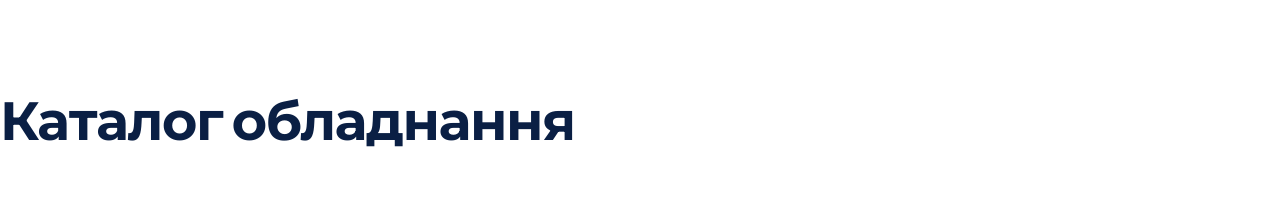
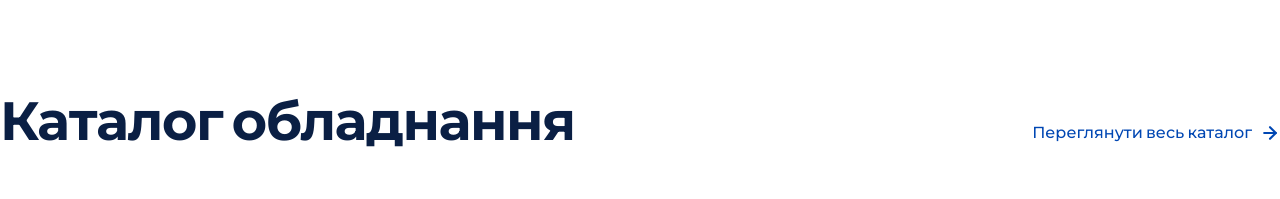
Before and after one commit to MarcelAIG/DAMINER, a React (Vite) app: page / in a window 1280 px wide. Shown: the part 891-1090 px from the top of the page. Built offline with nearby package versions, Linux system fonts and the light colour scheme; no server answers; the database is empty.

Commit message:
last update

```diff
--- a/src/components/Categories.tsx
+++ b/src/components/Categories.tsx
@@ -59,15 +59,31 @@ export function Categories() {
   }, []);
 
   return (
-    <section className="bg-white">
+    <section id="catalog-categories" className="bg-white scroll-mt-[90px]">
       {/* Catalog Area */}
       <div className="py-16 md:py-24 border-b border-metallic-silver/20">
         <div className="max-w-[1360px] mx-auto px-6 lg:px-10 xl:px-0">
 
-          <div className="mb-12 md:mb-16">
+          <div className="flex flex-col sm:flex-row sm:items-end justify-between gap-4 mb-12 md:mb-16">
             <h2 className="font-heading font-black text-4xl md:text-5xl lg:text-[54px] text-dark-navy tracking-tight">
               {t.categories.heading}
             </h2>
+            <Link
+              to="/catalog"
+              className="group inline-flex items-center gap-2 font-heading font-bold text-sm md:text-base text-primary-blue hover:text-dark-navy transition-colors duration-300 pb-1 self-start sm:self-end"
+            >
+              <span>{t.categories.seeAll}</span>
+              <svg
+                className="w-4 h-4 md:w-5 md:h-5 transform group-hover:translate-x-1.5 transition-transform duration-300 fill-none stroke-current"
+                viewBox="0 0 24 24"
+                strokeWidth="2.5"
+                strokeLinecap="round"
+                strokeLinejoin="round"
+              >
+                <line x1="5" y1="12" x2="19" y2="12"></line>
+                <polyline points="12 5 19 12 12 19"></polyline>
+              </svg>
+            </Link>
           </div>
 
           <div className="relative">
--- a/src/components/Hero.tsx
+++ b/src/components/Hero.tsx
@@ -1,6 +1,5 @@
 import React, { useState } from 'react';
 import { motion } from 'motion/react';
-import { Link } from 'react-router-dom';
 import { useLanguage } from '../context/LanguageContext';
 import { ConsultationModal } from './ConsultationModal';
 
@@ -41,12 +40,16 @@ export function Hero() {
             </p>
 
             <div className="flex flex-col sm:flex-row gap-4">
-              <Link
-                to="/catalog"
-                className="inline-flex items-center justify-center bg-primary-blue text-white hover:bg-dark-navy font-heading font-bold text-[14px] tracking-wide uppercase px-8 py-3.5 rounded-md transition-colors duration-300 shadow-sm"
+              <a
+                href="#catalog-categories"
+                onClick={(e) => {
+                  e.preventDefault();
+                  document.getElementById('catalog-categories')?.scrollIntoView({ behavior: 'smooth' });
+                }}
+                className="inline-flex items-center justify-center bg-primary-blue text-white hover:bg-dark-navy font-heading font-bold text-[14px] tracking-wide uppercase px-8 py-3.5 rounded-md transition-colors duration-300 shadow-sm cursor-pointer"
               >
                 {t.hero.cta}
-              </Link>
+              </a>
               <button
                 onClick={() => setIsConsultationModalOpen(true)}
                 className="inline-flex items-center justify-center bg-white text-primary-blue hover:bg-off-white font-heading font-bold text-[14px] tracking-wide uppercase px-8 py-3.5 rounded-md transition-colors duration-300 shadow-sm cursor-pointer"
--- a/src/translations.ts
+++ b/src/translations.ts
@@ -9,6 +9,7 @@ export const translations = {
     },
     categories: {
       heading: "Каталог обладнання",
+      seeAll: "Переглянути весь каталог",
       items: ["Щупи", "Дзеркала", "Набори", "Сіткомети протидронові", "Саперні пристосування"],
       descriptions: [
         "Пошукові щупи різної довжини та конфігурації.",
@@ -309,6 +310,7 @@ export const translations = {
     },
     categories: {
       heading: "Equipment Catalog",
+      seeAll: "See all catalogs",
       items: ["Probes", "Inspection Mirrors", "Kits", "Anti-drone Nets", "Sapper Tools"],
       descriptions: [
         "Search probes in different lengths and configurations.",
```
